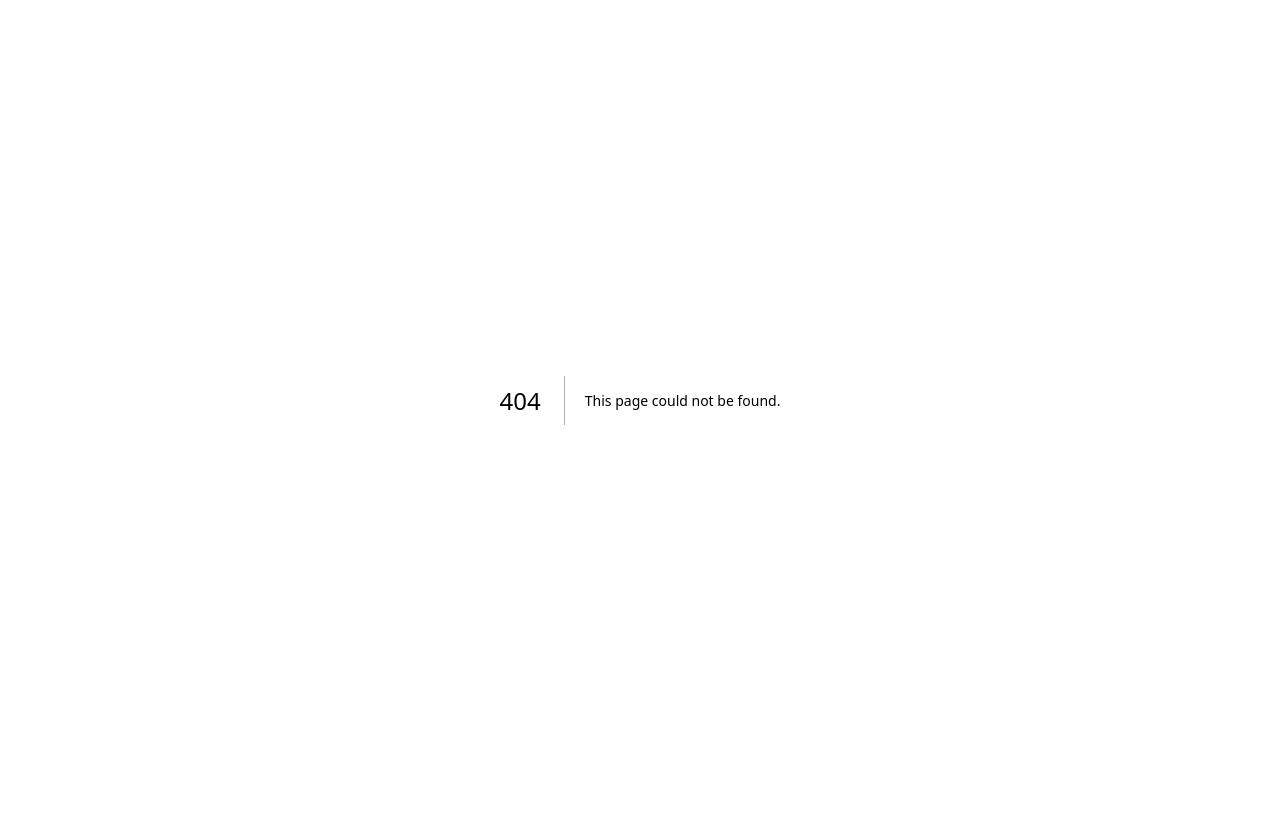
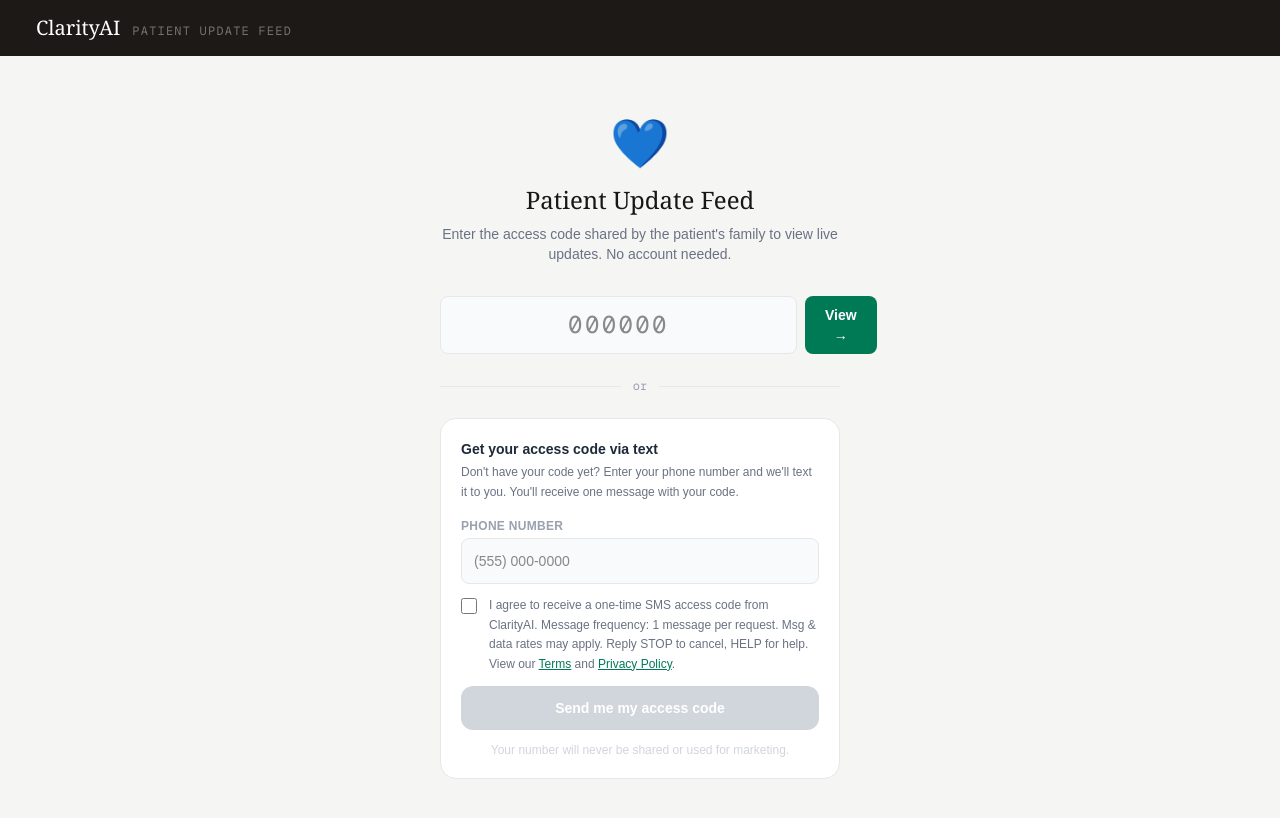
Before and after one commit to patelany/ai-assisted-medical-communication, a Next.js app: page /view in a window 1280 px wide. Before the commit this address had no page. Shown: the top 818 px of the page. Built offline with nearby package versions, Linux system fonts and the light colour scheme.

Commit message:
Add standalone family view page at /view route

```diff
--- /dev/null
+++ b/app/view/page.tsx
@@ -0,0 +1,19 @@
+"use client";
+
+import FamilyViewer from "@/components/FamilyViewer";
+
+export default function ViewPage() {
+  return (
+    <div className="min-h-screen bg-stone-100">
+      <header className="bg-stone-900 text-white px-9 h-14 flex items-center flex-shrink-0">
+        <div className="flex items-baseline gap-3">
+          <span className="font-serif text-xl">ClarityAI</span>
+          <span className="font-mono text-xs text-stone-500 tracking-widest uppercase">
+            Patient Update Feed
+          </span>
+        </div>
+      </header>
+      <FamilyViewer correctCode="" />
+    </div>
+  );
+}
--- a/components/FamilyViewer.tsx
+++ b/components/FamilyViewer.tsx
@@ -61,6 +61,7 @@ function ClipboardDetails({ raw }: { raw: string }) {
 
 export default function FamilyViewer({ correctCode }: FamilyViewerProps) {
   const [code, setCode] = useState("");
+  const [enteredCode, setEnteredCode] = useState("");
   const [unlocked, setUnlocked] = useState(false);
   const [updates, setUpdates] = useState<Update[]>([]);
   const [error, setError] = useState("");
@@ -75,8 +76,10 @@ export default function FamilyViewer({ correctCode }: FamilyViewerProps) {
   useEffect(() => {
     if (!unlocked) return;
 
+    const activeCode = correctCode || enteredCode;
+
     const fetchUpdates = async () => {
-      const res = await fetch(`/api/viewer?code=${correctCode}`);
+      const res = await fetch(`/api/viewer?code=${activeCode}`);
       const data = await res.json();
       setUpdates(data.updates);
     };
@@ -84,14 +87,32 @@ export default function FamilyViewer({ correctCode }: FamilyViewerProps) {
     fetchUpdates();
     const interval = setInterval(fetchUpdates, 10000);
     return () => clearInterval(interval);
-  }, [unlocked, correctCode]);
+  }, [unlocked, correctCode, enteredCode]);
 
-  const handleUnlock = () => {
-    if (code.trim() === correctCode) {
+  const handleUnlock = async () => {
+    const trimmed = code.trim();
+    if (!trimmed) return;
+
+    if (correctCode) {
+      if (trimmed === correctCode) {
+        setEnteredCode(trimmed);
+        setUnlocked(true);
+        setError("");
+      } else {
+        setError("Code not recognized. Check the code and try again.");
+      }
+      return;
+    }
+
+    const res = await fetch(`/api/viewer?code=${trimmed}`);
+    const data = await res.json();
+
+    if (data.updates && data.updates.length > 0) {
+      setEnteredCode(trimmed);
       setUnlocked(true);
       setError("");
     } else {
-      setError("Code not recognized. Check the code and try again.");
+      setError("Code not recognized or no updates available yet. Check your code and try again.");
     }
   };
 
@@ -100,11 +121,13 @@ export default function FamilyViewer({ correctCode }: FamilyViewerProps) {
     setSmsSending(true);
     setSmsError("");
 
+    const codeToSend = correctCode || "000000";
+
     try {
       const res = await fetch("/api/sms", {
         method: "POST",
         headers: { "Content-Type": "application/json" },
-        body: JSON.stringify({ phoneNumber, accessCode: correctCode }),
+        body: JSON.stringify({ phoneNumber, accessCode: codeToSend }),
       });
 
       const data = await res.json();
@@ -123,6 +146,18 @@ export default function FamilyViewer({ correctCode }: FamilyViewerProps) {
 
   const latestUpdate = updates.length > 0 ? updates[0].msg : "";
 
+  const termsLink = (
+    <a href="/terms.html" target="_blank" rel="noreferrer" className="text-emerald-700 underline">
+      Terms
+    </a>
+  );
+
+  const privacyLink = (
+    <a href="/privacy.html" target="_blank" rel="noreferrer" className="text-emerald-700 underline">
+      Privacy Policy
+    </a>
+  );
+
   if (!unlocked) {
     return (
       <div className="max-w-md mx-auto py-16 px-6">
@@ -130,8 +165,8 @@ export default function FamilyViewer({ correctCode }: FamilyViewerProps) {
           <div className="text-5xl mb-4">💙</div>
           <h1 className="text-2xl font-serif mb-2">Patient Update Feed</h1>
           <p className="text-sm text-gray-500">
-            Enter the access code shared by the patient's family to view live
-            updates. No account needed.
+            Enter the access code shared by the patient&apos;s family to view
+            live updates. No account needed.
           </p>
         </div>
 
@@ -140,6 +175,7 @@ export default function FamilyViewer({ correctCode }: FamilyViewerProps) {
             maxLength={6}
             value={code}
             onChange={(e) => setCode(e.target.value.replace(/\D/g, ""))}
+            onKeyDown={(e) => e.key === "Enter" && handleUnlock()}
             placeholder="000000"
             className="flex-1 bg-gray-50 border border-gray-200 rounded-lg p-3 text-center font-mono text-2xl tracking-widest focus:outline-none focus:border-emerald-600"
           />
@@ -166,8 +202,9 @@ export default function FamilyViewer({ correctCode }: FamilyViewerProps) {
             Get your access code via text
           </div>
           <p className="text-xs text-gray-500 mb-4 leading-relaxed">
-            Don&apos;t have your code yet? Enter your phone number and we&apos;ll
-            text it to you. You&apos;ll receive one message with your code.
+            Don&apos;t have your code yet? Enter your phone number and
+            we&apos;ll text it to you. You&apos;ll receive one message with
+            your code.
           </p>
 
           <div className="flex flex-col gap-3">
@@ -199,30 +236,15 @@ export default function FamilyViewer({ correctCode }: FamilyViewerProps) {
                 I agree to receive a one-time SMS access code from ClarityAI.
                 Message frequency: 1 message per request. Msg &amp; data rates
                 may apply. Reply STOP to cancel, HELP for help. View our{" "}
-
-                  href="/terms.html"
-                  target="_blank"
-                  rel="noreferrer"
-                  className="text-emerald-700 underline"
-                <a>
-                  Terms
-                </a>{" "}
-                and{" "}
-
-                  href="/privacy.html"
-                  target="_blank"
-                  rel="noreferrer"
-                  className="text-emerald-700 underline"
-                <a>
-                  Privacy Policy
-                </a>
-                .
+                {termsLink} and {privacyLink}.
               </span>
             </label>
 
             <button
               onClick={handleRequestCode}
-              disabled={smsSending || !phoneNumber.trim() || !smsConsent || smsSent}
+              disabled={
+                smsSending || !phoneNumber.trim() || !smsConsent || smsSent
+              }
               className="w-full bg-emerald-700 text-white rounded-xl p-3 text-sm font-semibold hover:bg-emerald-800 transition-all disabled:bg-gray-300 disabled:cursor-not-allowed"
             >
               {smsSending
@@ -265,6 +287,7 @@ export default function FamilyViewer({ correctCode }: FamilyViewerProps) {
           onClick={() => {
             setUnlocked(false);
             setCode("");
+            setEnteredCode("");
             setUpdates([]);
             setExpandedIndex(null);
           }}
@@ -282,7 +305,8 @@ export default function FamilyViewer({ correctCode }: FamilyViewerProps) {
           </p>
           <p className="text-xs max-w-xs mx-auto leading-relaxed">
             The care team hasn&apos;t posted an update yet. This page refreshes
-            automatically every 10 seconds — you don&apos;t need to do anything.
+            automatically every 10 seconds — you don&apos;t need to do
+            anything.
           </p>
         </div>
       ) : (
@@ -335,9 +359,7 @@ export default function FamilyViewer({ correctCode }: FamilyViewerProps) {
         </div>
       )}
 
-      {unlocked && (
-        <FamilyChat currentUpdate={latestUpdate} />
-      )}
+      {unlocked && <FamilyChat currentUpdate={latestUpdate} />}
     </div>
   );
 }
```
